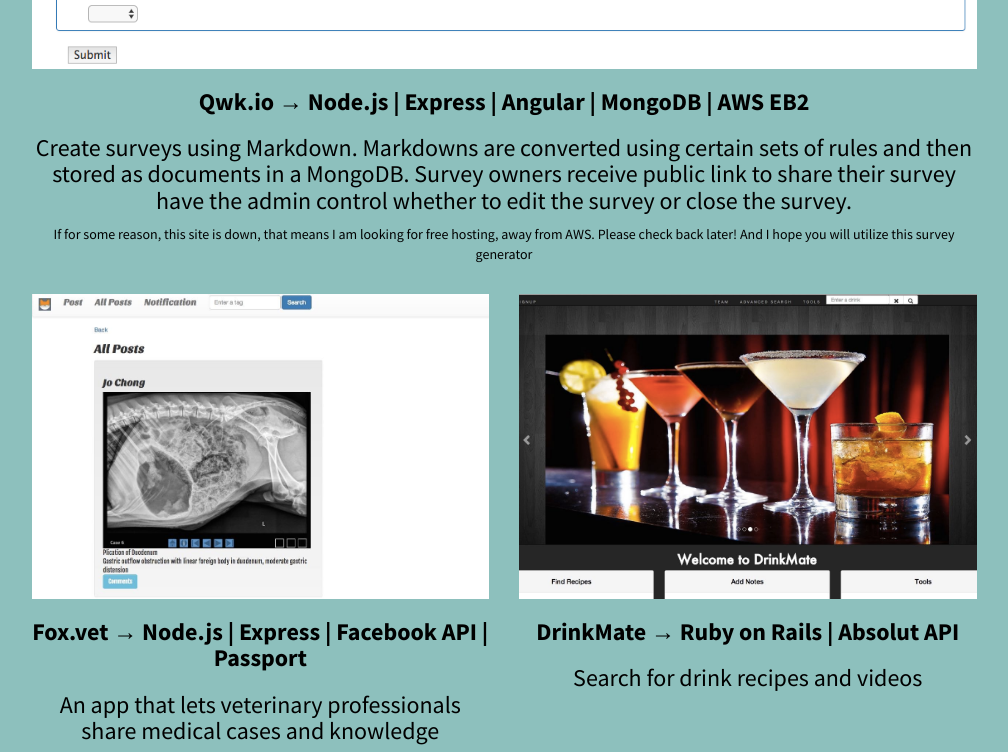
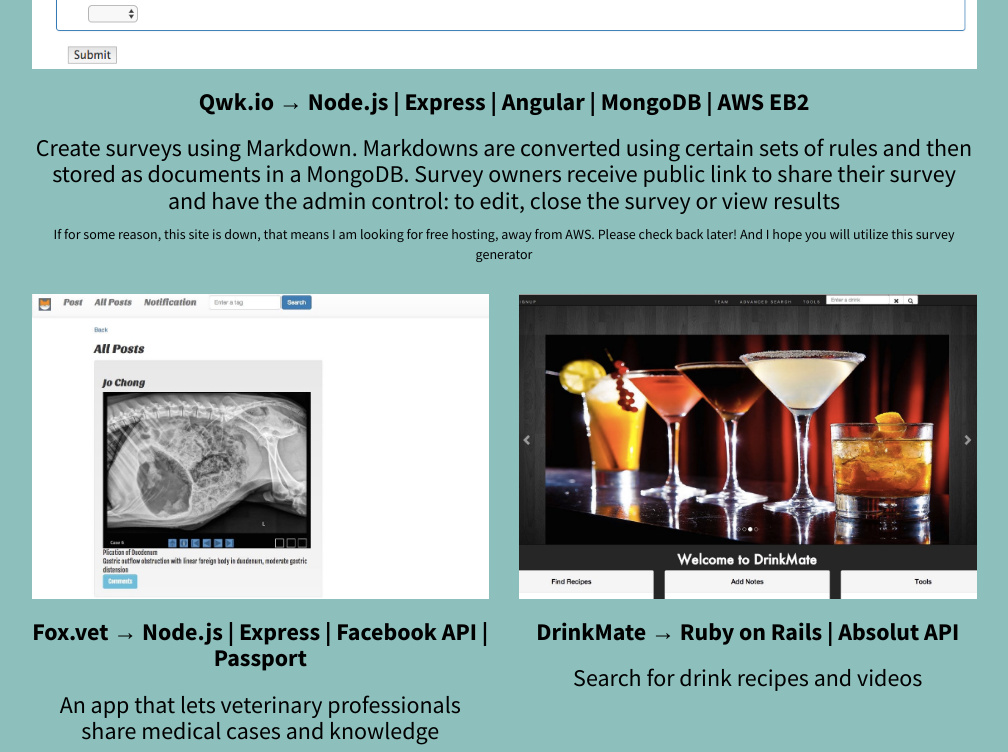
Before and after one commit to jogit82/portfolio, a plain HTML site: page index.html in a window 1280 px wide. Shown: the part 4740-5492 px from the top of the page, without its empty margins (136-1144 px from the left). Drawn offline with Linux system fonts and the light colour scheme.

Commit message:
Update index.html

```diff
--- a/index.html
+++ b/index.html
@@ -214,7 +214,7 @@
                                     <img class="img-portfolio img-responsive" src="img/qwkio.jpg">
                                 </a>
                                 <h3><strong>Qwk.io &rarr; Node.js | Express | Angular | MongoDB | AWS EB2</strong></h3>
-                                <h3>Create surveys using Markdown. Markdowns are converted using certain sets of rules and then stored as documents in a MongoDB. Survey owners receive public link to share their survey have the admin control whether to edit the survey or close the survey.</h3>
+                                <h3>Create surveys using Markdown. Markdowns are converted using certain sets of rules and then stored as documents in a MongoDB. Survey owners receive public link to share their survey and have the admin control: to edit, close the survey or view results</h3>
                                 <p>If for some reason, this site is down, that means I am looking for free hosting, away from AWS. Please check back later! And I hope you will utilize this survey generator</p>
                             </div>
                         </div>
```
